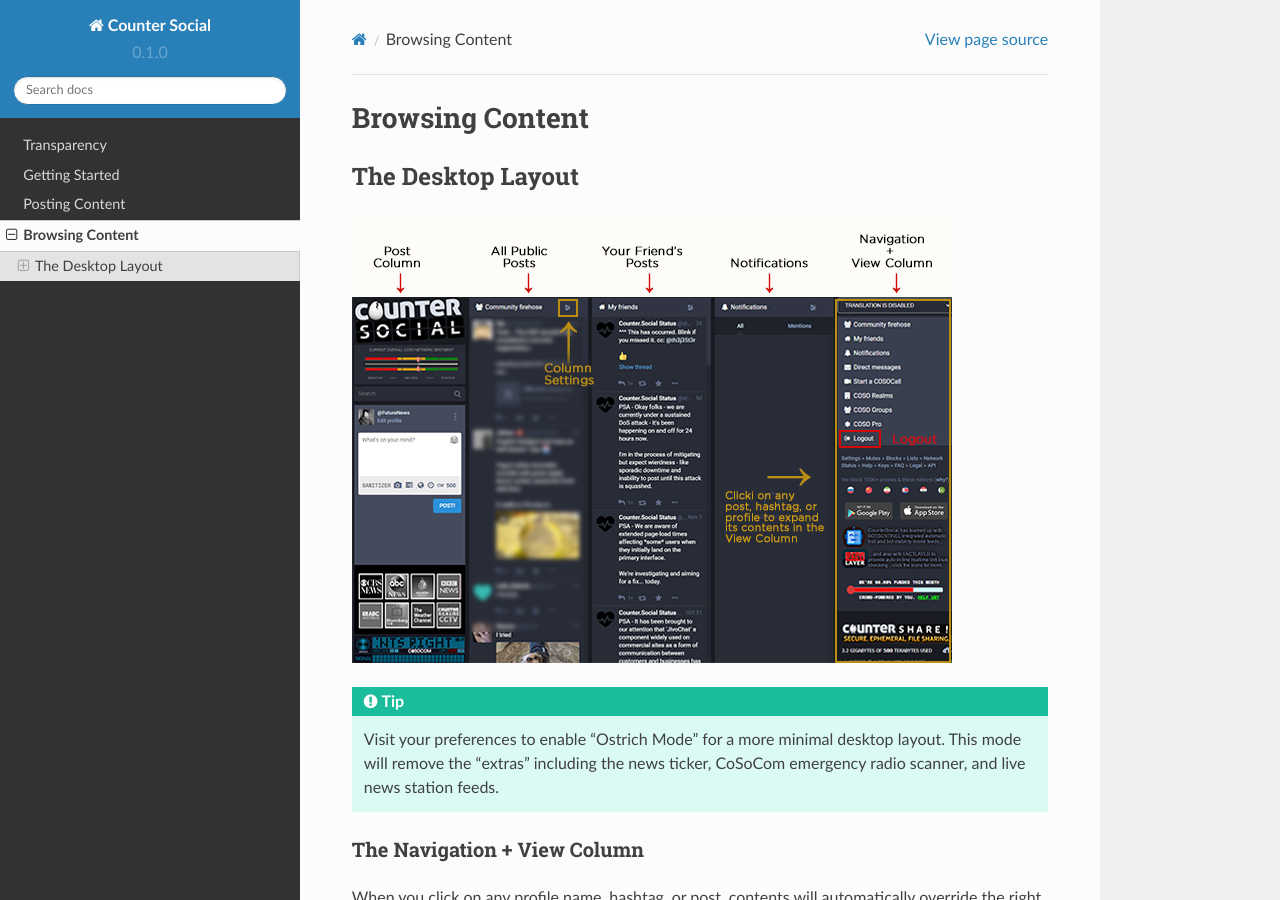
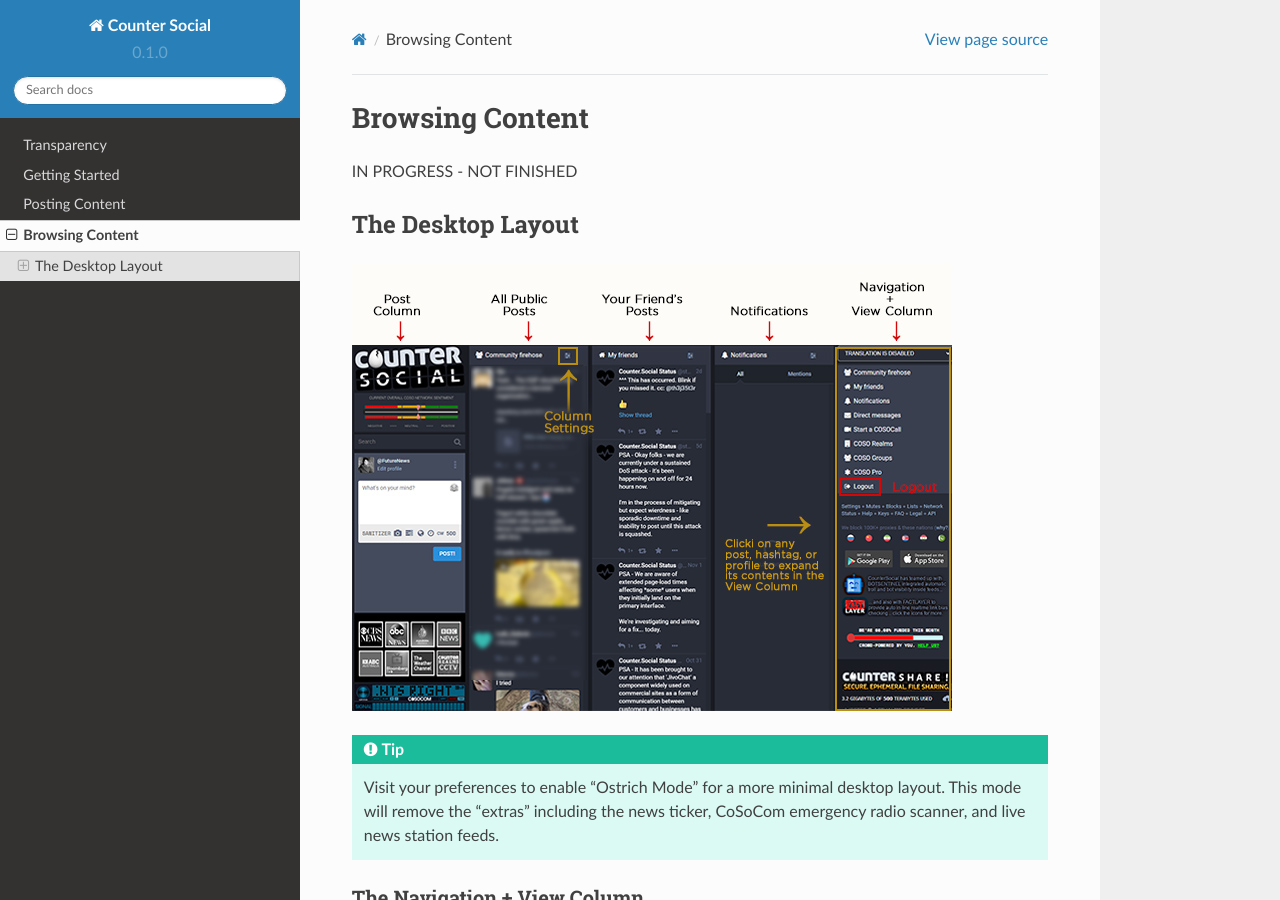
Before and after one commit to itskel/userguide, a Sphinx documentation site: the page built from docs/source/browsing-content.rst, in a window 1280 px wide and 900 px high. Built offline with Sphinx 7.4.7 and the Read the Docs theme 2.0.0, drawn with Linux system fonts in a browser that asks for light colours.

Commit message:
Update browsing-content.rst

```diff
--- a/docs/source/browsing-content.rst
+++ b/docs/source/browsing-content.rst
@@ -1,5 +1,7 @@
 Browsing Content
 =====
+
+IN PROGRESS - NOT FINISHED
 
 The Desktop Layout
 ------------
```
